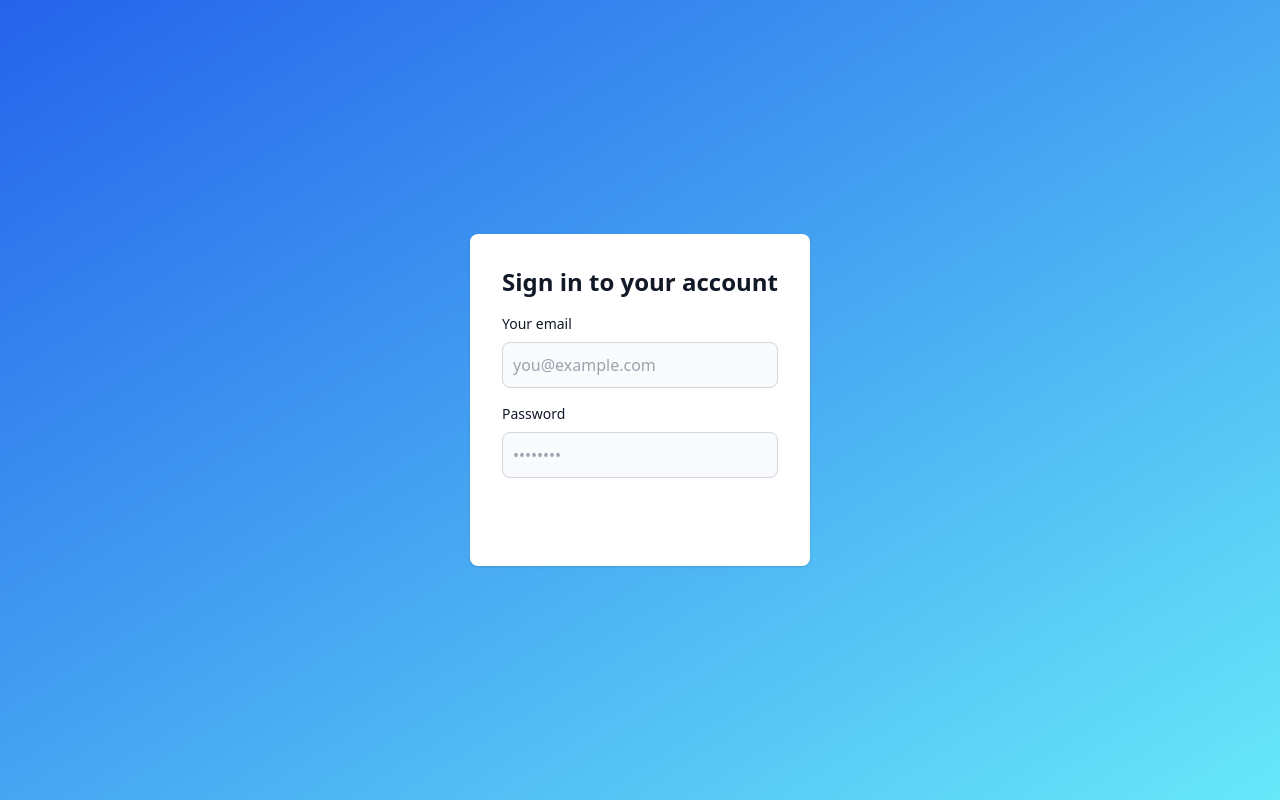
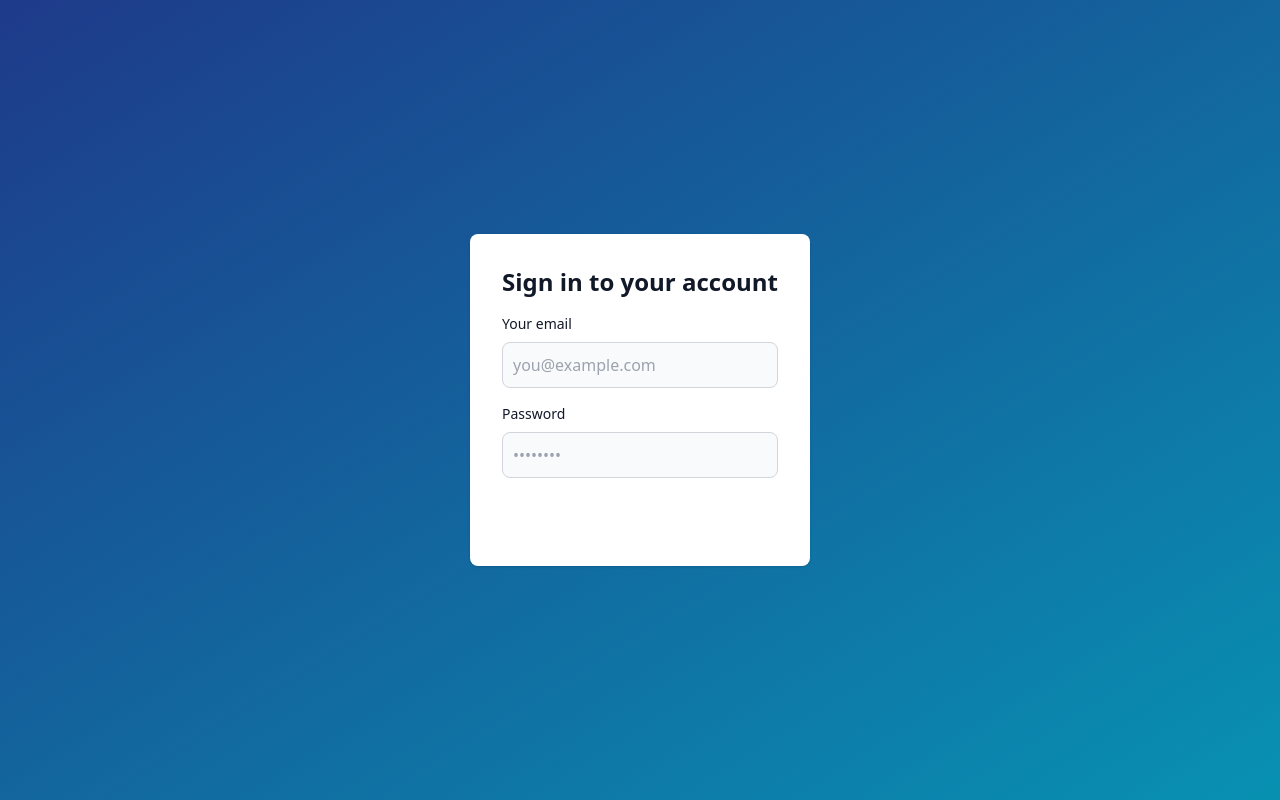
Before and after one commit to codalbin/informationSecurity, an Angular app: page /login-page in a window 1280 px wide. Built offline with nearby package versions, Linux system fonts and the light colour scheme.

Commit message:
Update login-page.component.html

```diff
--- a/src/app/login-page/login-page.component.html
+++ b/src/app/login-page/login-page.component.html
@@ -9,7 +9,7 @@
 </head>
 <body class="bg-gray-100 h-screen flex items-center justify-center">
     <!-- New Section -->
-    <section class="h-screen bg-gradient-to-br from-blue-600 to-cyan-300 flex justify-center items-center w-full">
+    <section class="h-screen bg-gradient-to-br from-blue-900 to-cyan-600 flex justify-center items-center w-full">
         <div class="flex flex-col items-center justify-center px-6 py-8 mx-auto md:h-screen lg:py-0">
             <div class="w-full bg-white rounded-lg shadow dark:border sm:max-w-md xl:p-0 dark:bg-gray-800 dark:border-gray-700">
                 <div class="p-6 space-y-4 sm:p-8">
@@ -25,7 +25,7 @@
                             <label for="password" class="block mb-2 text-sm font-medium text-gray-900 dark:text-white">Password</label>
                             <input type="password" name="password" id="password" placeholder="••••••••" class="bg-gray-50 border border-gray-300 text-gray-900 rounded-lg block w-full p-2.5 dark:bg-gray-700 dark:border-gray-600 dark:placeholder-gray-400 dark:text-white" required="">
                         </div>
-                        <button type="submit" class="w-full text-white bg-primary-600 hover:bg-blue-400 font-medium rounded-lg text-sm px-5 py-2.5 dark:bg-primary-600 dark:hover:bg-blue-400">Sign in</button>
+                        <button type="submit" class="w-full text-white bg-primary-600 hover:bg-blue-400 font-medium rounded-lg text-sm px-5 py-2.5 dark:bg-primary-600 dark:hover:bg-blue-500">Sign in</button>
                     </form>
                 </div>
             </div>
```
